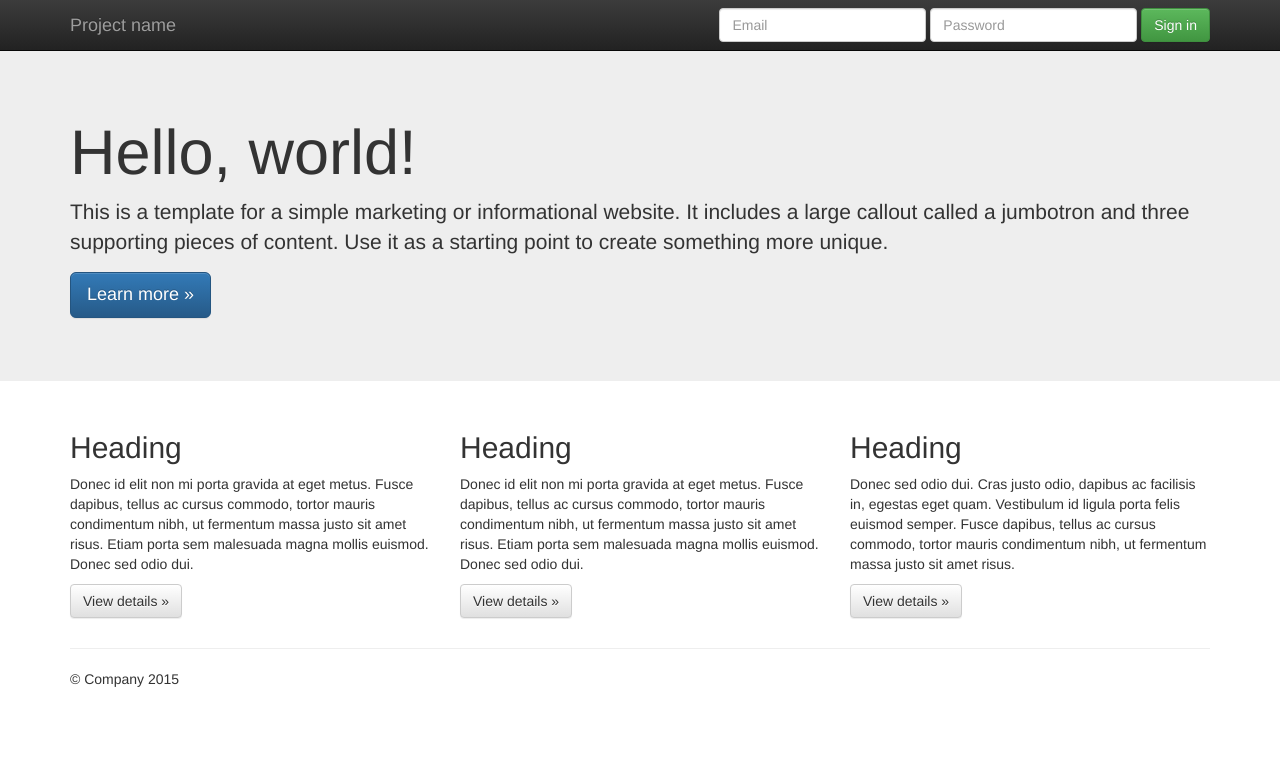
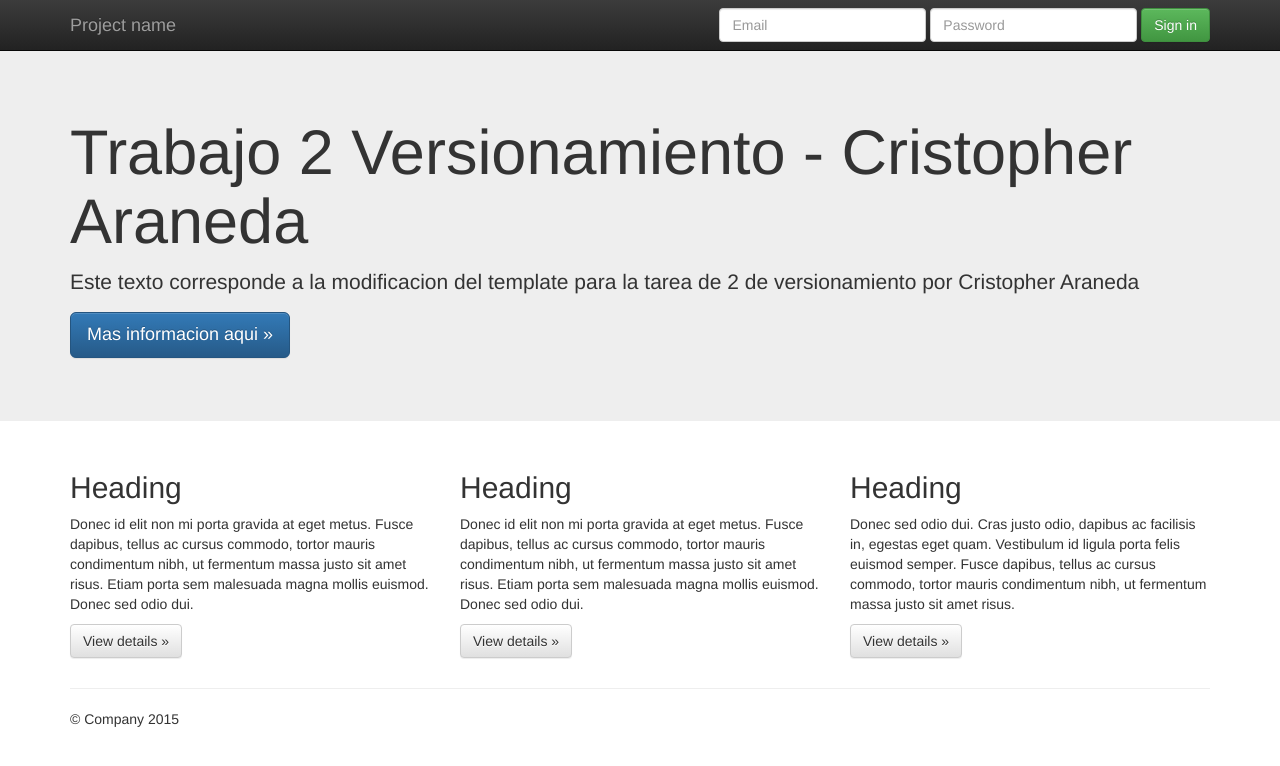
Before and after one commit to caranel/Trabajo2_cristopher_araneda, a plain HTML site: page index.html in a window 1280 px wide. Drawn offline with nearby package versions, Linux system fonts and the light colour scheme.

Commit message:
Se actualiza template donde se modifica info para la tarea 2 de versionamiento

```diff
--- a/index.html
+++ b/index.html
@@ -55,9 +55,9 @@
     <!-- Main jumbotron for a primary marketing message or call to action -->
     <div class="jumbotron">
       <div class="container">
-        <h1>Hello, world!</h1>
-        <p>This is a template for a simple marketing or informational website. It includes a large callout called a jumbotron and three supporting pieces of content. Use it as a starting point to create something more unique.</p>
-        <p><a class="btn btn-primary btn-lg" href="#" role="button">Learn more &raquo;</a></p>
+        <h1>Trabajo 2 Versionamiento - Cristopher Araneda</h1>
+        <p>Este texto corresponde a la modificacion del template para la tarea de 2 de versionamiento por Cristopher Araneda</p>
+        <p><a class="btn btn-primary btn-lg" href="#" role="button">Mas informacion aqui &raquo;</a></p>
       </div>
     </div>
 
```
